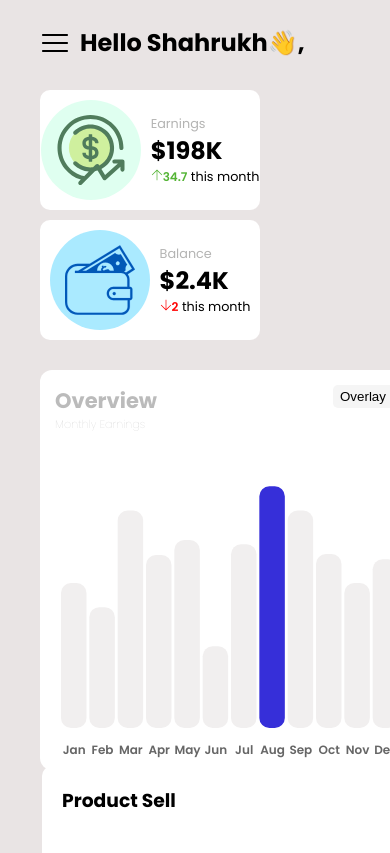
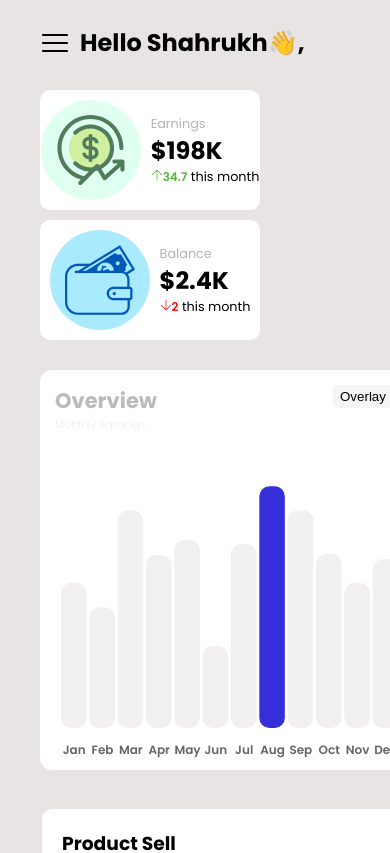
Before and after one commit to iamvik20/react-dashboard, a React (Vite) app: page / in a window 390 px wide. Shown: the top 853 px of the page. Built offline with nearby package versions, Linux system fonts and the light colour scheme.

Commit message:
for deployment

```diff
--- a/src/App.css
+++ b/src/App.css
@@ -231,7 +231,7 @@
         top: 0;
         margin: 0;
         -ms-grid-rows: .1fr .1fr 1fr 1fr auto;
-        grid-template-rows: .1fr .1fr 1fr 1fr auto;
+        grid-template-rows: .1fr .1fr 1.1fr 1fr auto;
     }
 
     .card-container {
```
